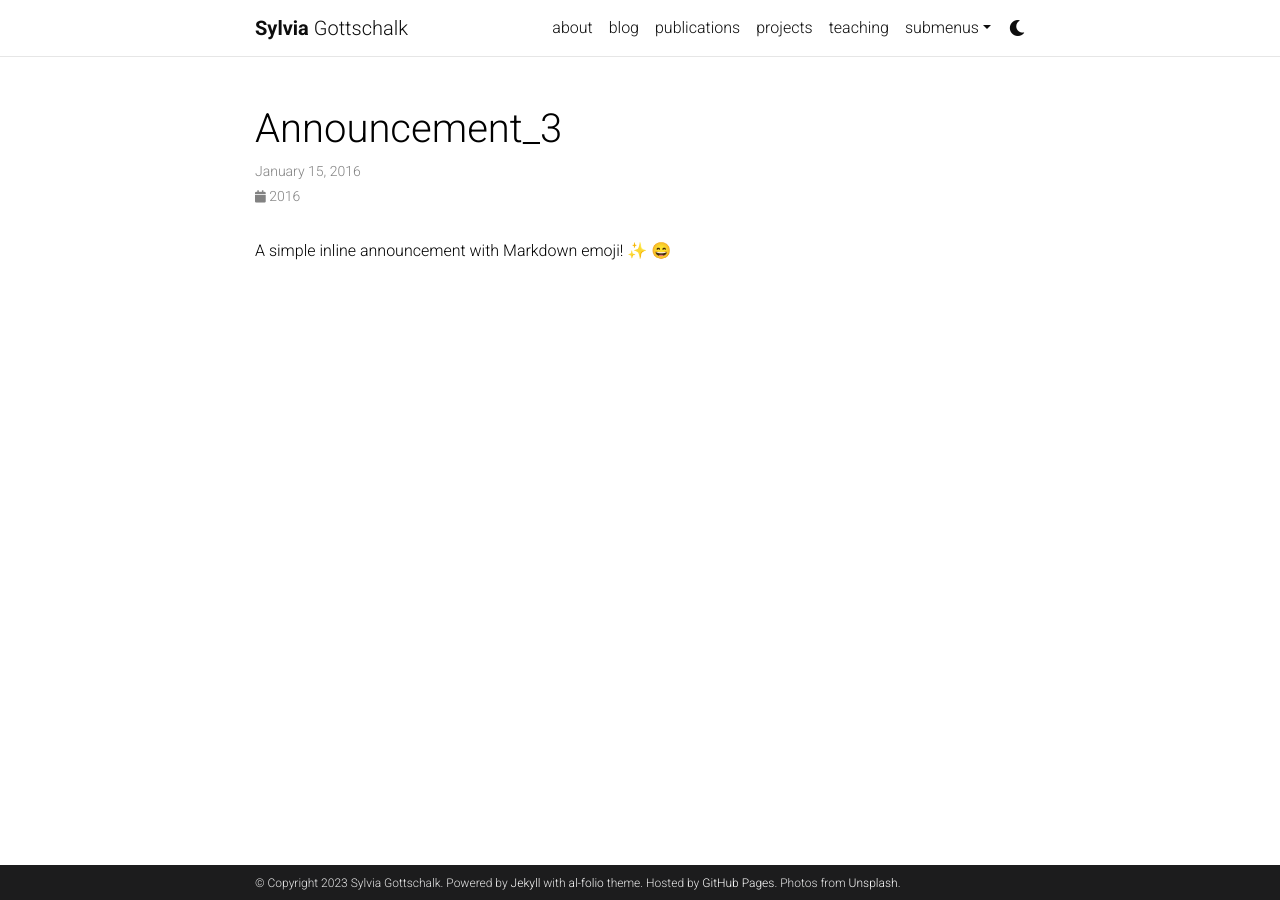
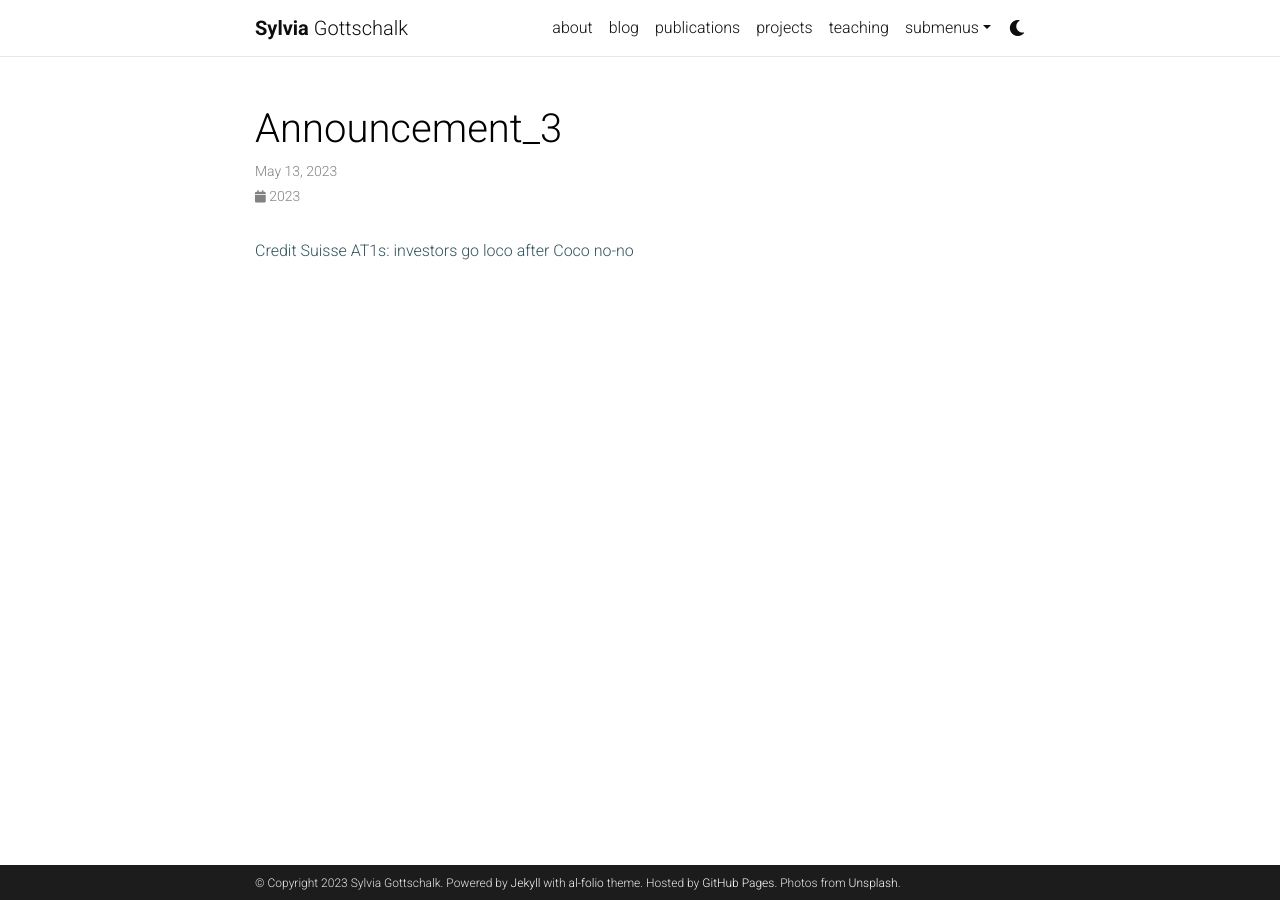
Before and after one commit to sdgottschalk/sgottschalk.io, a Jekyll site: the page built from _news/announcement_3.md, in a window 1280 px wide. Built offline with Jekyll 4.4.1, drawn with Linux system fonts in a browser that asks for light colours; emoji names are drawn with the system emoji font; comment, search, counter and statistics services are not loaded; a style sheet for code colours, icons or effects is not loaded.

Commit message:
Update announcement_3.md

```diff
--- a/_news/announcement_3.md
+++ b/_news/announcement_3.md
@@ -1,8 +1,8 @@
 ---
 layout: post
-date: 2016-01-15 07:59:00-0400
+date: 2023-05-13 07:59:00-0400
 inline: true
 related_posts: false
 ---
 
-A simple inline announcement with Markdown emoji! :sparkles: :smile:
+[Credit Suisse AT1s: investors go loco after Coco no-no](https://www.ft.com/content/11b98480-d4fc-45c2-8dca-cdc9386cdebe)
```
